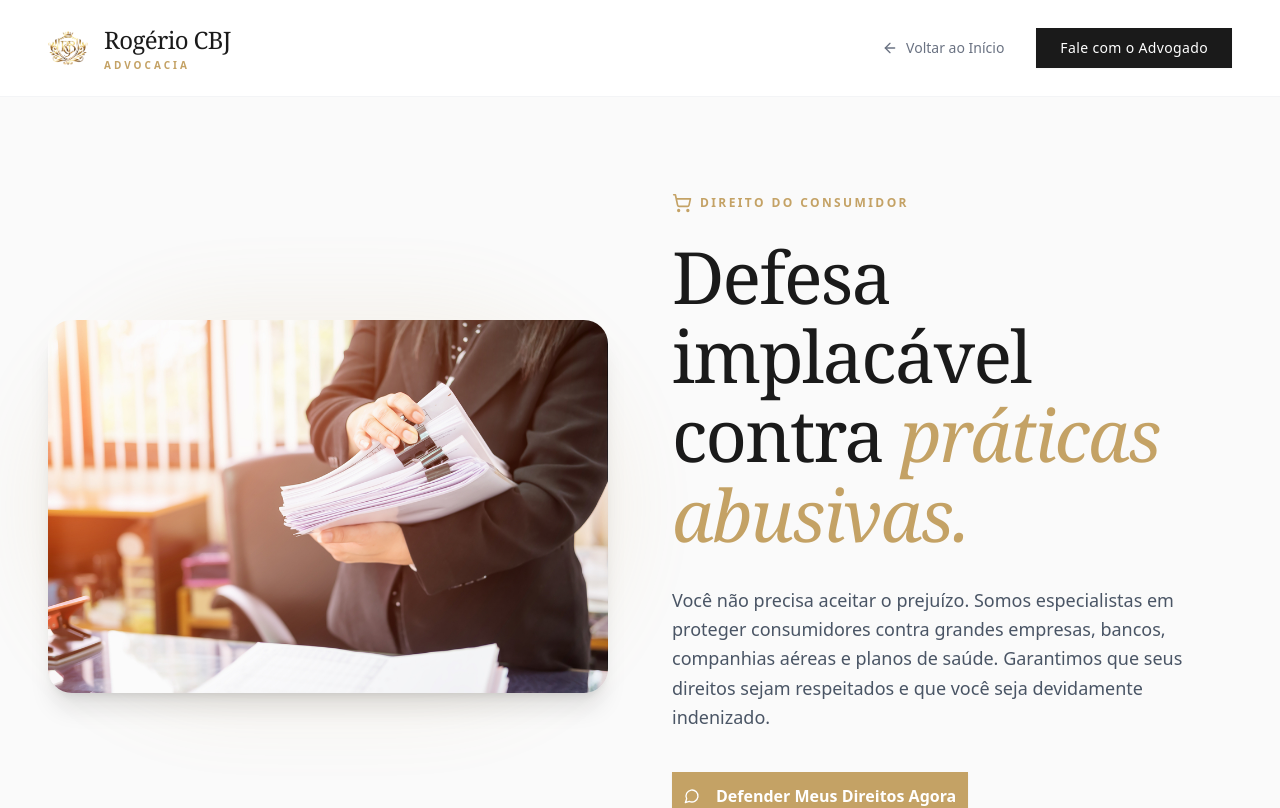
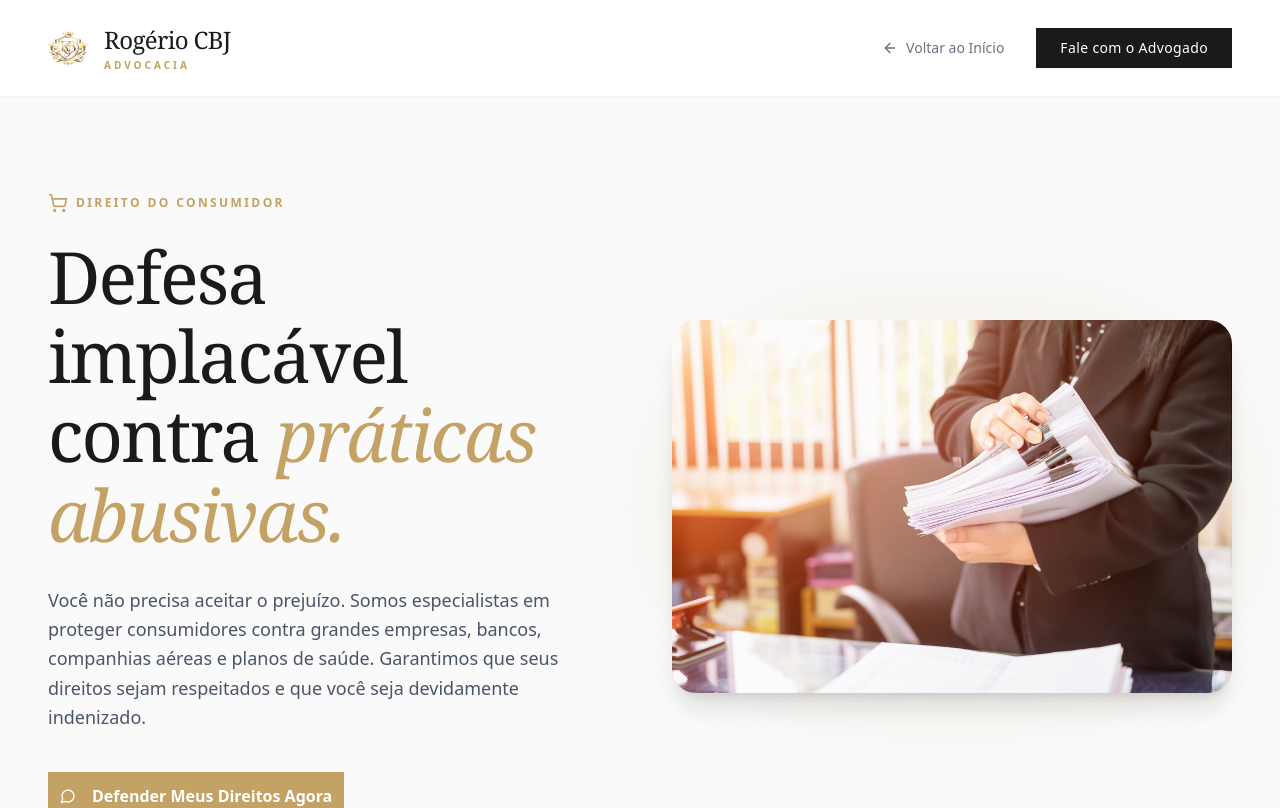
Before and after one commit to RogerioJunior1/landing-pages-advocacia, a React (Vite) app: page /direito-consumidor in a window 1280 px wide. Shown: the top 808 px of the page. Built offline with nearby package versions, Linux system fonts and the light colour scheme.

Commit message:
Update DireitoConsumidor.jsx

```diff
--- a/src/components/DireitoConsumidor.jsx
+++ b/src/components/DireitoConsumidor.jsx
@@ -1,6 +1,5 @@
 import { Button } from '@/components/ui/button'
 import {
-  Phone,
   MessageCircle,
   ArrowLeft,
   ShoppingCart,
@@ -66,18 +65,7 @@ const DireitoConsumidor = () => {
       <main>
         <section className="relative mx-auto max-w-7xl px-6 pb-16 pt-12 lg:px-12 lg:pb-24 lg:pt-24">
           <div className="grid items-center gap-12 lg:grid-cols-2 lg:gap-16">
-            <div className="relative order-2 lg:order-1">
-              <div className="absolute -inset-4 rounded-full bg-[#C4A265] opacity-10 blur-2xl"></div>
-              <div className="relative overflow-hidden rounded-3xl shadow-xl">
-                <img
-                  src={consumerImage}
-                  alt="Atendimento em Direito do Consumidor"
-                  className="h-full w-full object-cover"
-                />
-              </div>
-            </div>
-
-            <div className="order-1 max-w-3xl lg:order-2">
+            <div className="max-w-3xl">
               <div className="mb-6 inline-flex items-center space-x-2">
                 <ShoppingCart className="h-5 w-5 text-[#C4A265]" />
                 <span className="text-xs font-bold uppercase tracking-[0.2em] text-[#C4A265]">
@@ -105,6 +93,17 @@ const DireitoConsumidor = () => {
                 <MessageCircle className="mr-2 h-5 w-5" />
                 Defender Meus Direitos Agora
               </Button>
+            </div>
+
+            <div className="relative">
+              <div className="absolute -inset-4 rounded-full bg-[#C4A265] opacity-10 blur-2xl"></div>
+              <div className="relative overflow-hidden rounded-3xl shadow-xl">
+                <img
+                  src={consumerImage}
+                  alt="Atendimento em Direito do Consumidor"
+                  className="h-full w-full object-cover"
+                />
+              </div>
             </div>
           </div>
         </section>
```
